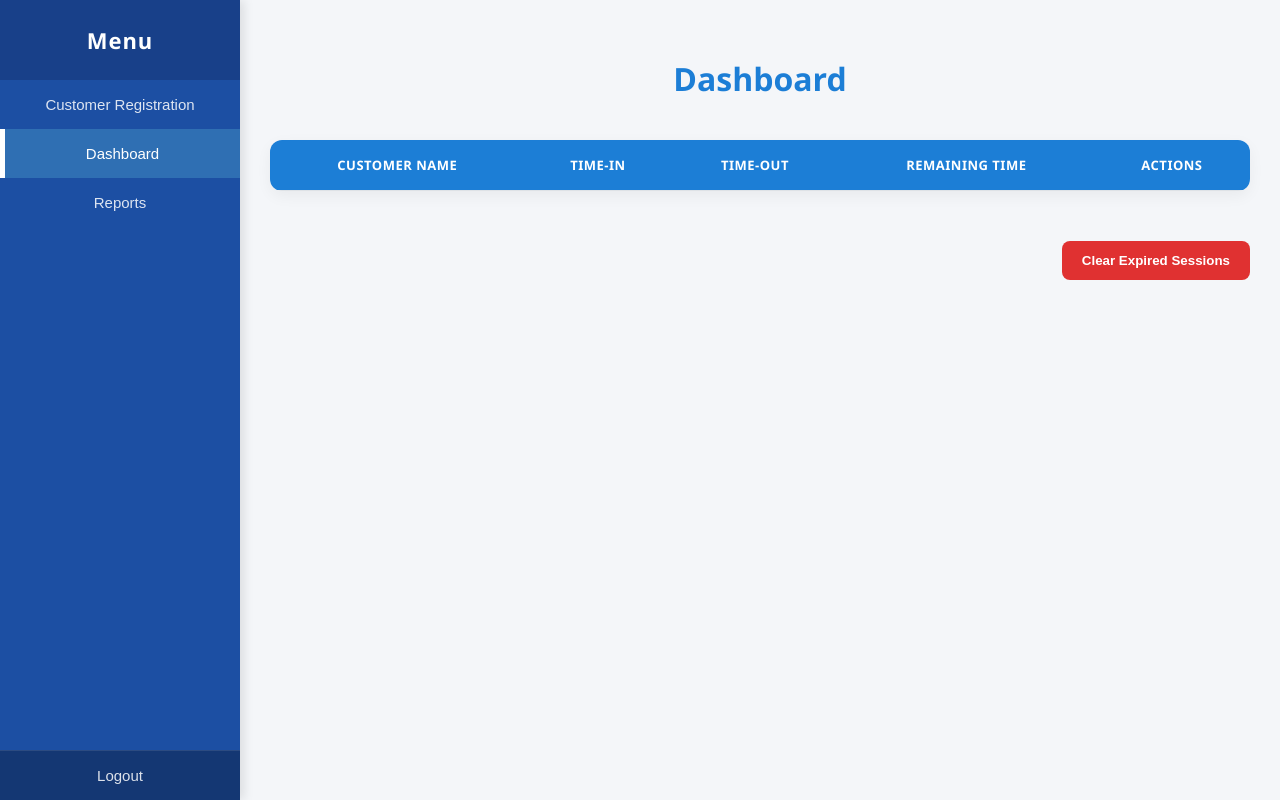
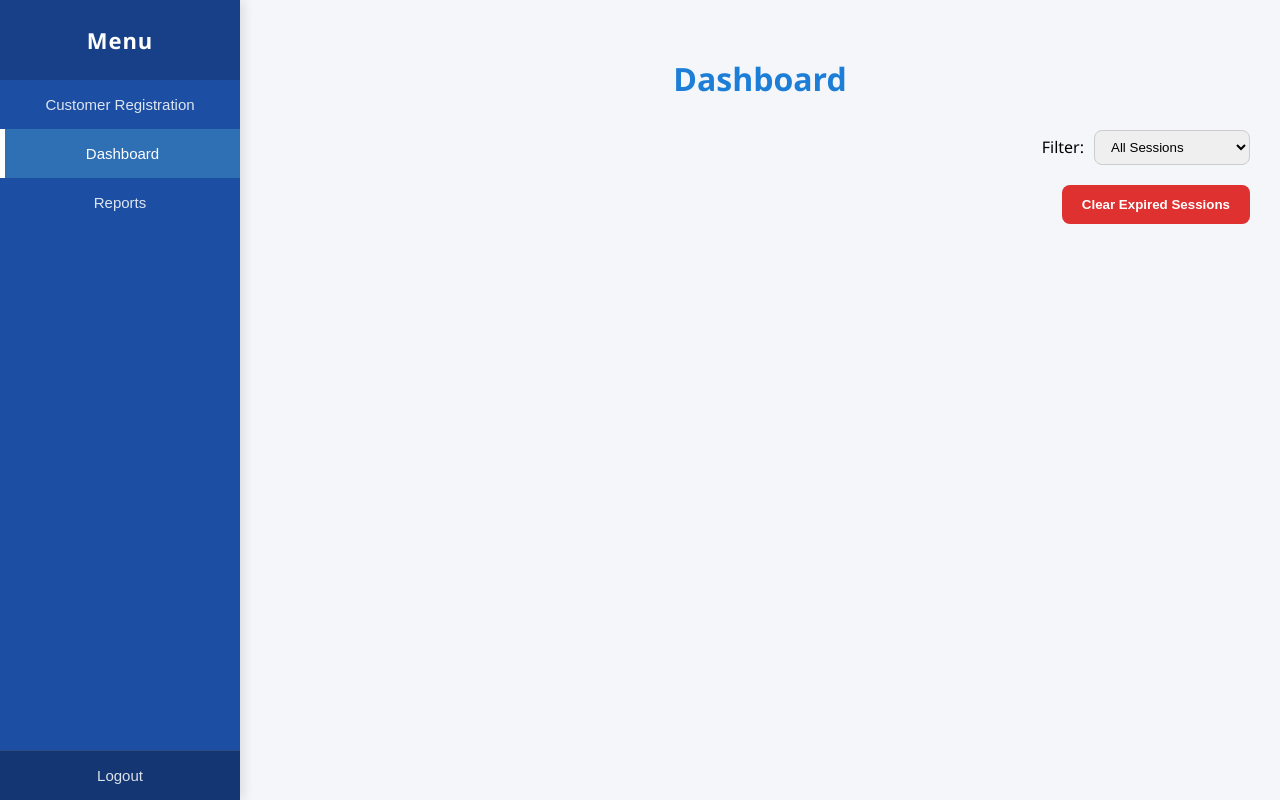
Before and after one commit to Mikmik1996/customer-session-tracking, a website: page frontend/dashboard.html in a window 1280 px wide. Both pictures are taken after a click on the button "Dashboard". Drawn offline with nearby package versions, Linux system fonts and the light colour scheme; no server answers.

Commit message:
Add dashboard session filter

```diff
--- a/frontend/dashboard.html
+++ b/frontend/dashboard.html
@@ -42,7 +42,19 @@
   font-weight: 700;
   margin-bottom: 30px;
 }
+.dashboard-filter {
+  display: flex;
+  justify-content: flex-end;
+  align-items: center;
+  gap: 10px;
+  margin-bottom: 20px;
+}
 
+.dashboard-filter select {
+  padding: 8px 12px;
+  border: 1px solid #ccc;
+  border-radius: 8px;
+}
     /* ==========================================
        📁 SIDEBAR NAVIGATION MENU PANELS
     ========================================== */
@@ -424,21 +436,20 @@
     </div>
 
     <div id="dashboard" class="section">
-      <h2 class="section-title">Dashboard</h2>
+  <h2 class="section-title">Dashboard</h2>
 
-      <table>
-        <thead>
+  <div class="dashboard-filter">
+    <label>Filter:</label>
 
-          <tr>
-            <th>Customer Name</th>
-            <th>Time-In</th>
-            <th>Time-Out</th>
-            <th>Remaining time</th>
-            <th>Actions</th>
-          </tr>
-        </thead>
-        <tbody id="tableBody"></tbody>
-      </table>
+    <select id="sessionFilter" onchange="loadSessions()">
+      <option value="all">All Sessions</option>
+      <option value="active">Active Sessions</option>
+      <option value="unlimited">Unlimited</option>
+      <option value="expired">Expired (00:00:00)</option>
+    </select>
+  </div>
+
+  <table>
 
 <div class="expired-actions">
   <button class="remove-expired"
--- a/frontend/script.js
+++ b/frontend/script.js
@@ -95,13 +95,12 @@ async function loadSessions() {
   try {
     const res = await fetch("/api/sessions/active");
     const data = await res.json();
-
-    const tableBody = document.getElementById("tableBody");
+ const tableBody = document.getElementById("tableBody");
     if (!tableBody) return;
-
-    let html = "";
-
-    data.forEach(s => {
+let html = "";
+const filter =
+  document.getElementById("sessionFilter")?.value || "all";
+  data.forEach(s => {
       const start = new Date(s.start_time);
       const now = new Date();
 
@@ -112,10 +111,8 @@ async function loadSessions() {
         case 4: duration = 120; break;
         case 5: duration = 999; break;
       }
-
 duration += Number(s.extension_minutes || 0);
-
-let remain = Math.floor(
+    let remain = Math.floor(
   (duration * 60) - ((now - start) / 1000)
 );
 const expired = remain <= 0;
@@ -123,6 +120,15 @@ const expired = remain <= 0;
 if (remain < 0) {
   remain = 0;
 }
+/* FILTER LOGIC */
+if (filter === "unlimited" && duration < 999)
+  return;
+
+if (filter === "expired" && !expired)
+  return;
+
+if (filter === "active" && (expired || duration >= 999))
+  return;
 
       const timeIn = start.toLocaleTimeString("en-PH");
       let timeOut = "-";
```
